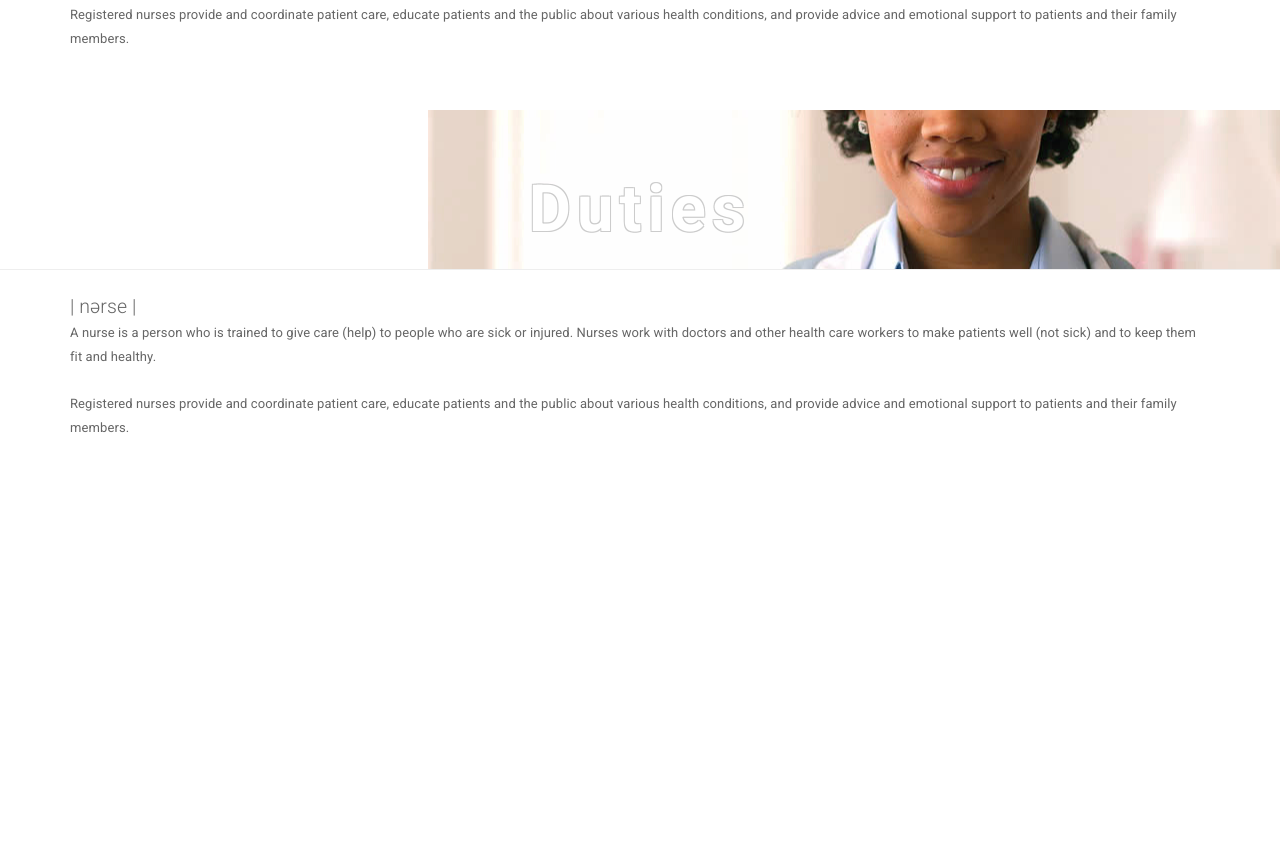
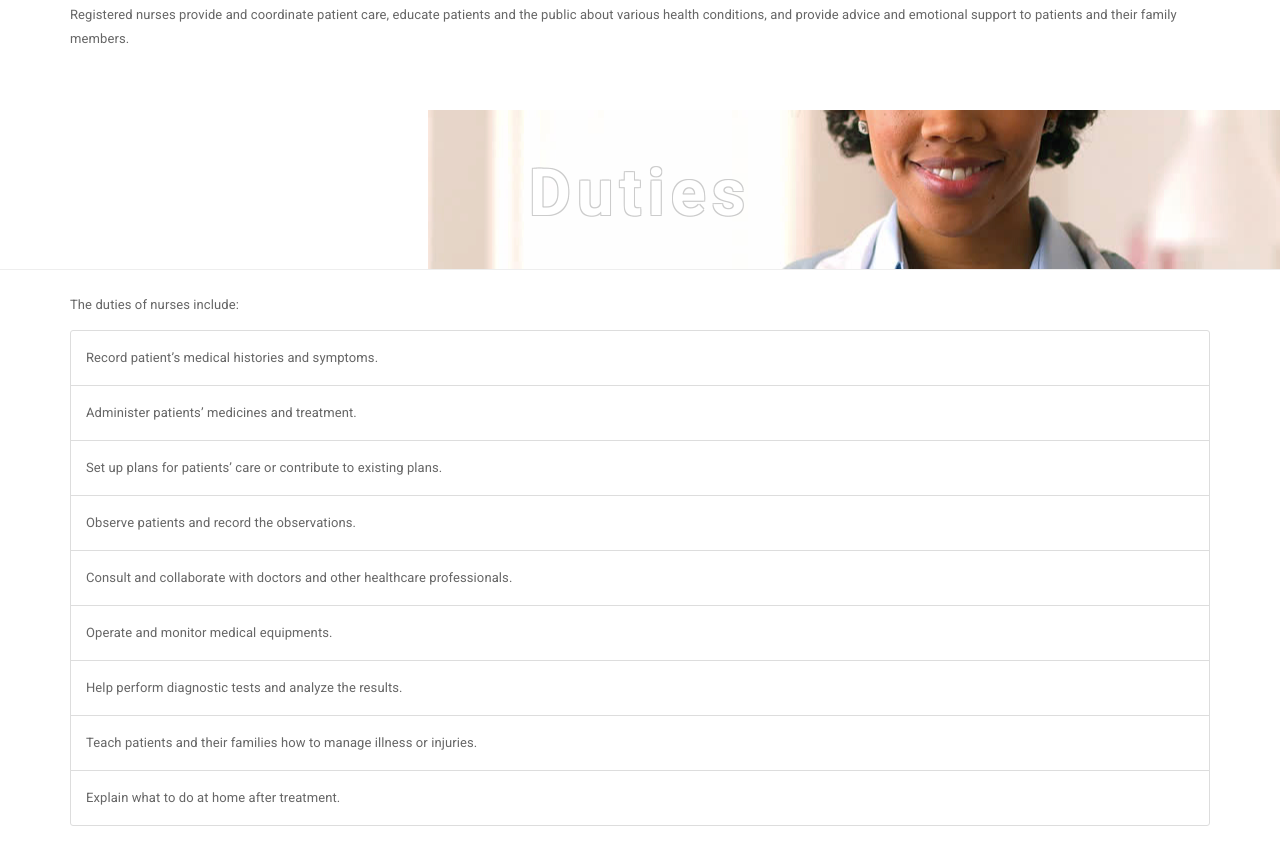
Before and after one commit to Kowus/jewels-nurses, a plain HTML site: page index.html in a window 1280 px wide. Shown: the part 941-1787 px from the top of the page. Before the commit the page ends 1394 px from the top, so only its background shows below. Drawn offline with Linux system fonts and the light colour scheme.

Commit message:
internets

```diff
--- a/index.html
+++ b/index.html
@@ -30,6 +30,7 @@
                 <li><a href="#duties">Duties</a></li>
                 <li><a href="#">Patient Groups</a></li>
                 <li><a href="#">Work Environment</a></li>
+                <li><a href="#">Job Outlook</a></li>
                 <li><a href="#">Salary</a></li>
             </ul>
         </div>
@@ -71,13 +72,18 @@
     </div>
     <section class="container">
 
-        <dl>
-            <dt><span class="lead">| n&#x0259rse |</span></dt>
-            <dd>A nurse is a person who is trained to give care (help) to people who are sick or injured. Nurses work with doctors and other health care workers to make patients well (not sick) and to keep them fit and healthy.</dd>
-        </dl>
-        <p>Registered nurses provide and coordinate patient care, educate patients and the public about
-            various health conditions, and provide advice and emotional support to patients and their family
-            members.</p>
+        <p>The duties of nurses include:</p>
+        <ul class="list-group">
+            <li class="list-group-item">Record patient’s medical histories and symptoms.</li>
+            <li class="list-group-item">Administer patients’ medicines and treatment.</li>
+            <li class="list-group-item">Set up plans for patients’ care or contribute to existing plans.</li>
+            <li class="list-group-item">Observe patients and record the observations.</li>
+            <li class="list-group-item">Consult and collaborate with doctors and other healthcare professionals.</li>
+            <li class="list-group-item">Operate and monitor medical equipments.</li>
+            <li class="list-group-item">Help perform diagnostic tests and analyze the results.</li>
+            <li class="list-group-item">Teach patients and their families how to manage illness or injuries.</li>
+            <li class="list-group-item">Explain what to do at home after treatment.</li>
+        </ul>
     </section>
 
 </div>
--- a/style.css
+++ b/style.css
@@ -62,7 +62,7 @@
     font-weight: 700;
     letter-spacing: 6px;
     position: relative;
-    bottom: -8vh;
+    bottom: -6vh;
     color: #fff;
     text-shadow:
             -1px -1px 0 #ccc,
```
